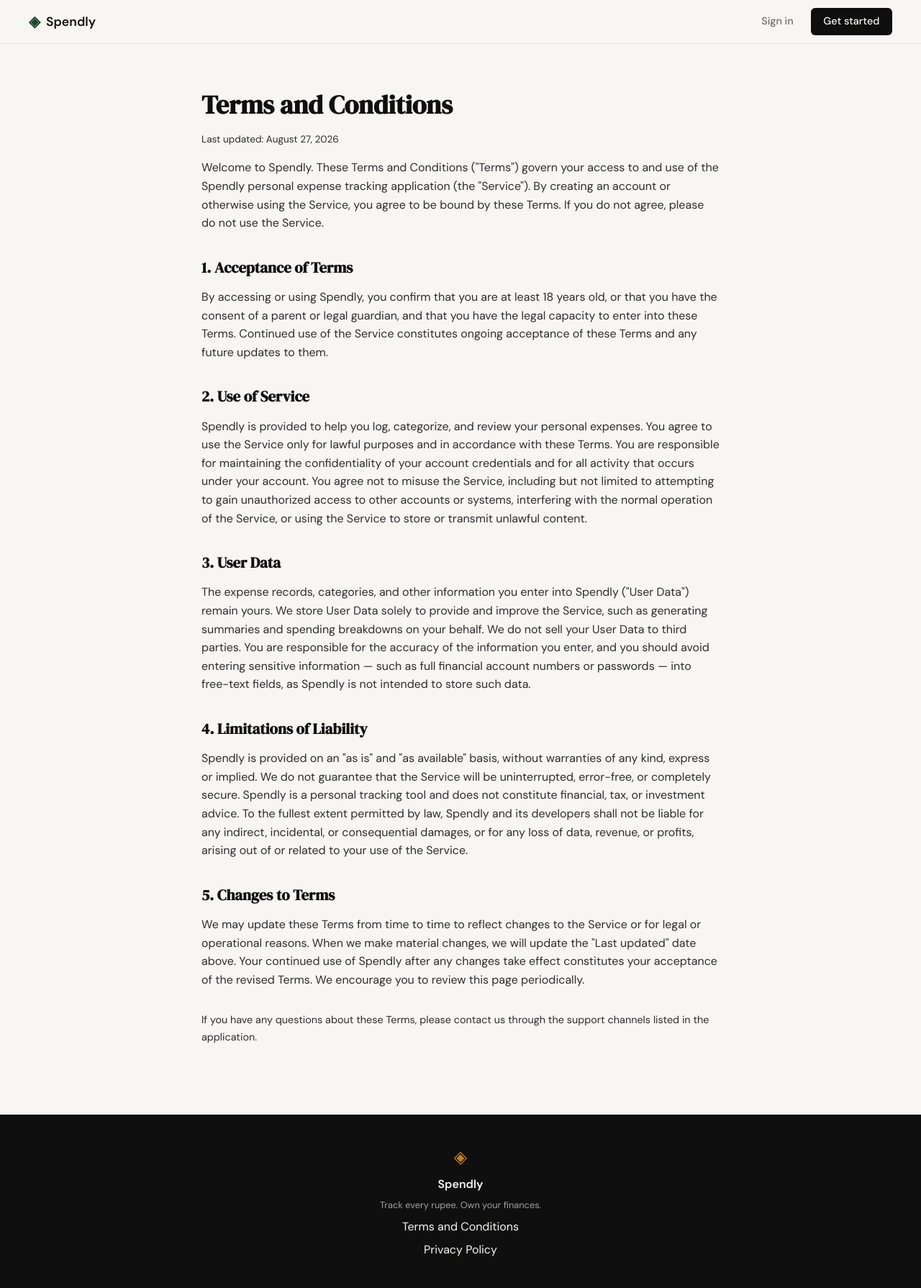
After one commit to diamond2233/spendly, a Flask app: page /terms in a window 1280 px wide. The commit adds this page. Shown: the whole page at 72% size. Run offline with Flask 3, Linux system fonts and the light colour scheme.

Commit message:
add terms and conditions page

```diff
--- a/app.py
+++ b/app.py
@@ -20,6 +20,11 @@ def register():
 @app.route("/login")
 def login():
     return render_template("login.html")
+
+
+@app.route("/terms")
+def terms():
+    return render_template("terms.html")
 
 
 # ------------------------------------------------------------------ #
--- a/static/css/style.css
+++ b/static/css/style.css
@@ -508,6 +508,51 @@ a { color: inherit; text-decoration: none; }
 }
 
 /* ------------------------------------------------------------------ */
+/* Legal pages                                                         */
+/* ------------------------------------------------------------------ */
+
+.legal-section {
+    padding: 3.5rem 2rem 5rem;
+}
+
+.legal-container {
+    max-width: 720px;
+    margin: 0 auto;
+}
+
+.legal-title {
+    font-family: var(--font-display);
+    font-size: 2.25rem;
+    color: var(--ink);
+    margin-bottom: 0.5rem;
+}
+
+.legal-updated {
+    color: var(--ink-muted);
+    font-size: 0.85rem;
+    margin-bottom: 2rem;
+}
+
+.legal-container h2 {
+    font-family: var(--font-display);
+    font-size: 1.3rem;
+    color: var(--ink);
+    margin-top: 2rem;
+    margin-bottom: 0.75rem;
+}
+
+.legal-container p {
+    color: var(--ink-soft);
+    margin-bottom: 1rem;
+}
+
+.legal-contact {
+    margin-top: 2rem;
+    color: var(--ink-muted);
+    font-size: 0.9rem;
+}
+
+/* ------------------------------------------------------------------ */
 /* Responsive                                                          */
 /* ------------------------------------------------------------------ */
 
--- a/templates/base.html
+++ b/templates/base.html
@@ -34,7 +34,7 @@
             <span class="brand-icon">◈</span>
             <span class="footer-name">Spendly</span>
             <p class="footer-copy">Track every rupee. Own your finances.</p>
-            <a href="#">Terms and Conditions</a>
+            <a href="{{ url_for('terms') }}">Terms and Conditions</a>
             <a href="#">Privacy Policy</a>
         </div>
     </footer>
--- /dev/null
+++ b/templates/terms.html
@@ -0,0 +1,80 @@
+{% extends "base.html" %}
+
+{% block title %}Terms and Conditions — Spendly{% endblock %}
+
+{% block content %}
+
+<section class="legal-section">
+    <div class="legal-container">
+
+        <h1 class="legal-title">Terms and Conditions</h1>
+        <p class="legal-updated">Last updated: August 27, 2026</p>
+
+        <p>
+            Welcome to Spendly. These Terms and Conditions ("Terms") govern your access to
+            and use of the Spendly personal expense tracking application (the "Service").
+            By creating an account or otherwise using the Service, you agree to be bound by
+            these Terms. If you do not agree, please do not use the Service.
+        </p>
+
+        <h2>1. Acceptance of Terms</h2>
+        <p>
+            By accessing or using Spendly, you confirm that you are at least 18 years old,
+            or that you have the consent of a parent or legal guardian, and that you have
+            the legal capacity to enter into these Terms. Continued use of the Service
+            constitutes ongoing acceptance of these Terms and any future updates to them.
+        </p>
+
+        <h2>2. Use of Service</h2>
+        <p>
+            Spendly is provided to help you log, categorize, and review your personal
+            expenses. You agree to use the Service only for lawful purposes and in
+            accordance with these Terms. You are responsible for maintaining the
+            confidentiality of your account credentials and for all activity that occurs
+            under your account. You agree not to misuse the Service, including but not
+            limited to attempting to gain unauthorized access to other accounts or systems,
+            interfering with the normal operation of the Service, or using the Service to
+            store or transmit unlawful content.
+        </p>
+
+        <h2>3. User Data</h2>
+        <p>
+            The expense records, categories, and other information you enter into Spendly
+            ("User Data") remain yours. We store User Data solely to provide and improve
+            the Service, such as generating summaries and spending breakdowns on your
+            behalf. We do not sell your User Data to third parties. You are responsible
+            for the accuracy of the information you enter, and you should avoid entering
+            sensitive information — such as full financial account numbers or passwords —
+            into free-text fields, as Spendly is not intended to store such data.
+        </p>
+
+        <h2>4. Limitations of Liability</h2>
+        <p>
+            Spendly is provided on an "as is" and "as available" basis, without warranties
+            of any kind, express or implied. We do not guarantee that the Service will be
+            uninterrupted, error-free, or completely secure. Spendly is a personal
+            tracking tool and does not constitute financial, tax, or investment advice. To
+            the fullest extent permitted by law, Spendly and its developers shall not be
+            liable for any indirect, incidental, or consequential damages, or for any loss
+            of data, revenue, or profits, arising out of or related to your use of the
+            Service.
+        </p>
+
+        <h2>5. Changes to Terms</h2>
+        <p>
+            We may update these Terms from time to time to reflect changes to the Service
+            or for legal or operational reasons. When we make material changes, we will
+            update the "Last updated" date above. Your continued use of Spendly after any
+            changes take effect constitutes your acceptance of the revised Terms. We
+            encourage you to review this page periodically.
+        </p>
+
+        <p class="legal-contact">
+            If you have any questions about these Terms, please contact us through the
+            support channels listed in the application.
+        </p>
+
+    </div>
+</section>
+
+{% endblock %}
```
